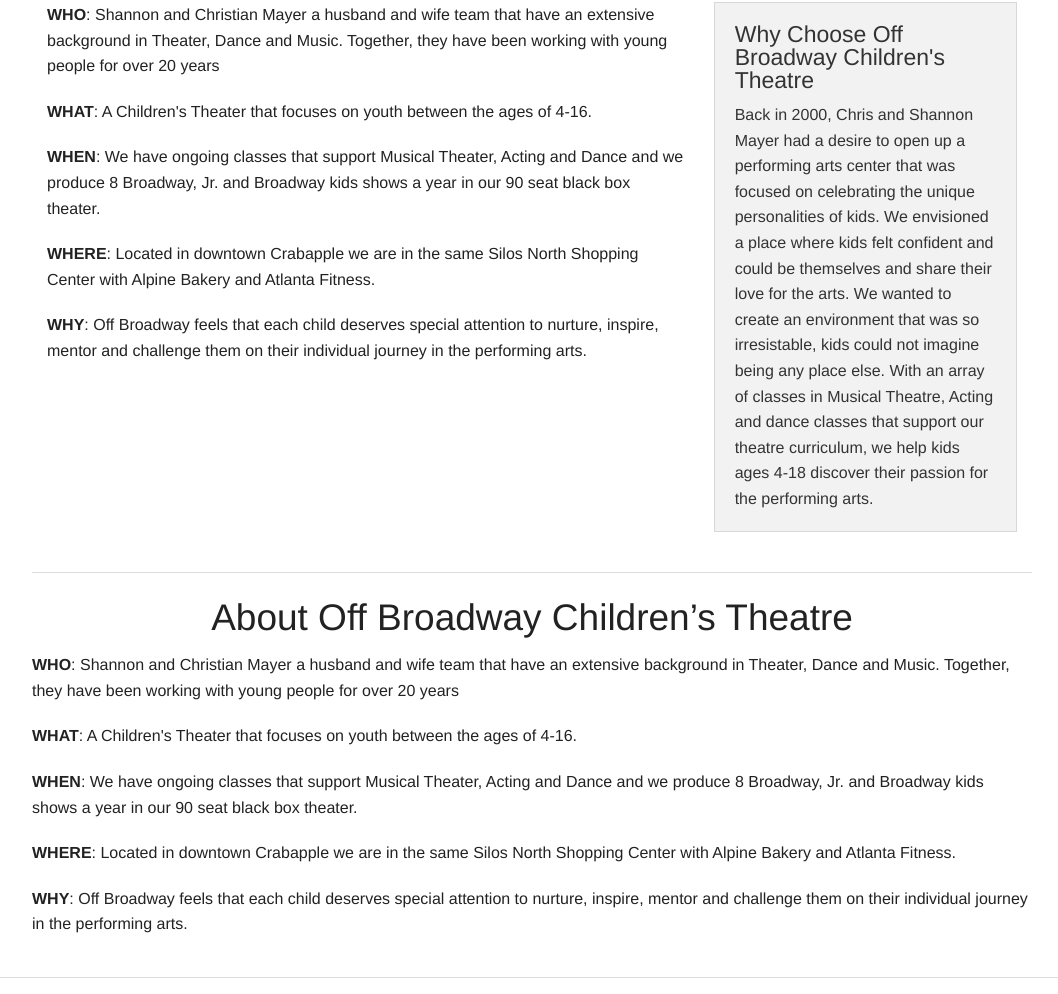
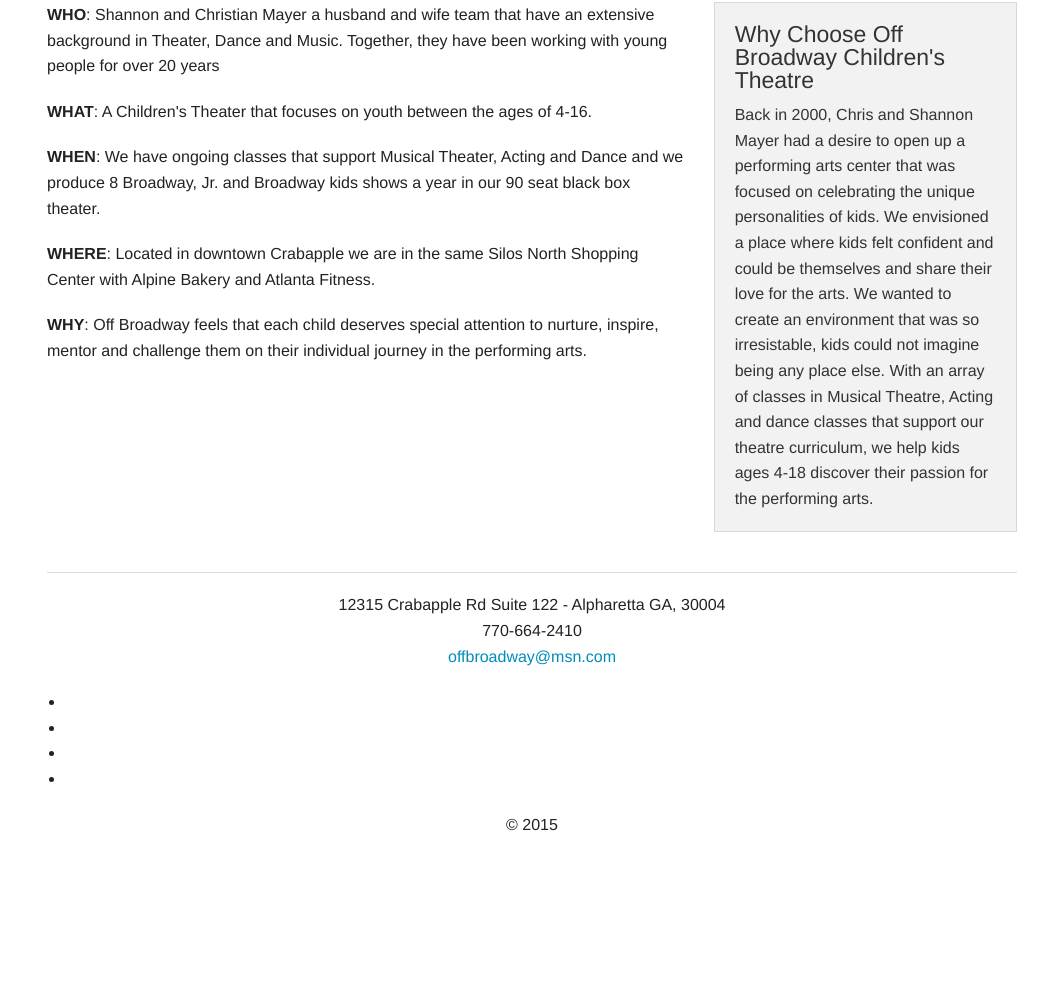
Before and after one commit to matthewtrask/off-broadway, a PHP site: template public/app/templates/default/aboutus.php in a window 1280 px wide. Shown: the part 61-1055 px from the top of the page, without its empty margins (108-1166 px from the left). After the commit the page ends 892 px from the top, so only its background shows below. Run offline with PHP 8.4, Linux system fonts and the light colour scheme; the template is opened without the code that fills it, so the values that code supplies are empty; some libraries are stand-ins or nearby versions.

Commit message:
commited everything up

```diff
--- a/public/app/Controllers/admin/auth.php
+++ b/public/app/Controllers/admin/auth.php
@@ -32,7 +32,7 @@ class Auth extends \core\controller {
 
 		View::rendertemplate('loginheader',$data);
 		View::rendertemplate('login',$data,$error);
-		View::rendertemplate('adminfooter',$data);
+		View::rendertemplate('footer',$data);
 	}
 	public function logout(){
 		Session::destroy();
--- a/public/app/templates/default/aboutus.php
+++ b/public/app/templates/default/aboutus.php
@@ -6,6 +6,7 @@
  * Time: 4:45 PM
  */
 ?>
+
 <div class="row">
     <div class="small-12 columns">
         <h2 class="text-center">About Off Broadway Children's Theatre</h2>
@@ -32,37 +33,3 @@
         </div>
     </div>
 </div>
-
-
-
-
-
-<div class="container" id="about_obd">
-    <div class="row">
-        <hr class="caro_divide" />
-        <div class="col-xs-12 col-sm-12 col-md-12 col-lg-12">
-            <h2 class="text-center">About Off Broadway Children’s Theatre</h2>
-            <p class="text-left"><b>WHO</b>: Shannon and Christian Mayer a husband and wife team that have an extensive background in Theater, Dance and Music. Together, they have been working with young people for over 20 years</p>
-            <p class="text-left"><b>WHAT</b>: A Children's Theater that focuses on youth between the ages of 4-16.</p>
-            <p class="text-left"><b>WHEN</b>: We have ongoing classes that support Musical Theater, Acting and Dance and we produce 8 Broadway, Jr. and Broadway kids shows a year in our 90 seat black box theater.</p>
-            <p class="text-left"><b>WHERE</b>: Located in downtown Crabapple we are in the same Silos North Shopping Center with Alpine Bakery and Atlanta Fitness.</p>
-            <p class="text-left"><b>WHY</b>: Off Broadway feels that each child deserves special attention to nurture, inspire, mentor and challenge them on their individual journey in the performing arts.</p>
-        </div>
-    </div><hr />
-</div>
-<div class="container">
-    <div class="row">
-        <div class="col-xs-12 col-sm-12 col-md-12 col-lg-12">
-            <img src="<?php echo IMGDIR; ?>suess-alum.jpg" alt="OBCT Suess Alum" class="center-block img-responsive">
-        </div>
-    </div>
-</div>
-<div class="container">
-    <div class="row">
-        <div class="col-xs-12 col-sm-12 col-md-12 col-lg-12">
-            <h2 class="text-center"  id="reasons_obd">Why Choose Off Broadway</h2>
-            <p class="text-left">Back in 2000, Chris and Shannon Mayer had a desire to open up a performing arts center that was focused on celebrating the unique personalities of kids. We envisioned a place where kids felt confident and could be themselves and share their love for the arts. We wanted to create an environment that was so irresistable, kids could not imagine being any place else. With an array of classes in Musical Theatre, Acting and dance classes that support our theatre curriculum, we help kids ages 4-18 discover their passion for the performing arts.</p>
-            <p class="text-left">In addition, we have a fully operational children’s theatre which produces 7 professional theatrical productions a year by kids for kids in our 90 seat blackbox theatre. Our facility features a flexible 90 seat blackbox theatre with professional stage lighting, an 1200 square foot rehearsal hall, a private music studio and a costume department. We would love for you to stop by, come see a show and come see the environment we have built for kids. Welcome home.</p>
-        </div>
-    </div>
-</div>
--- a/public/app/templates/default/css/style.css
+++ b/public/app/templates/default/css/style.css
@@ -48,6 +48,7 @@ h1, h2, h3, h4, h5, h6 {
 
 p, a, li, span, blockquote {
   font-family: 'Merriweather', sans-serif;
+
 }
 
 .button.message {
```
Also changed, not shown: public/app/templates/default/loginheader.php (+60 -6 lines), public/app/templates/default/css/login.css (added).
